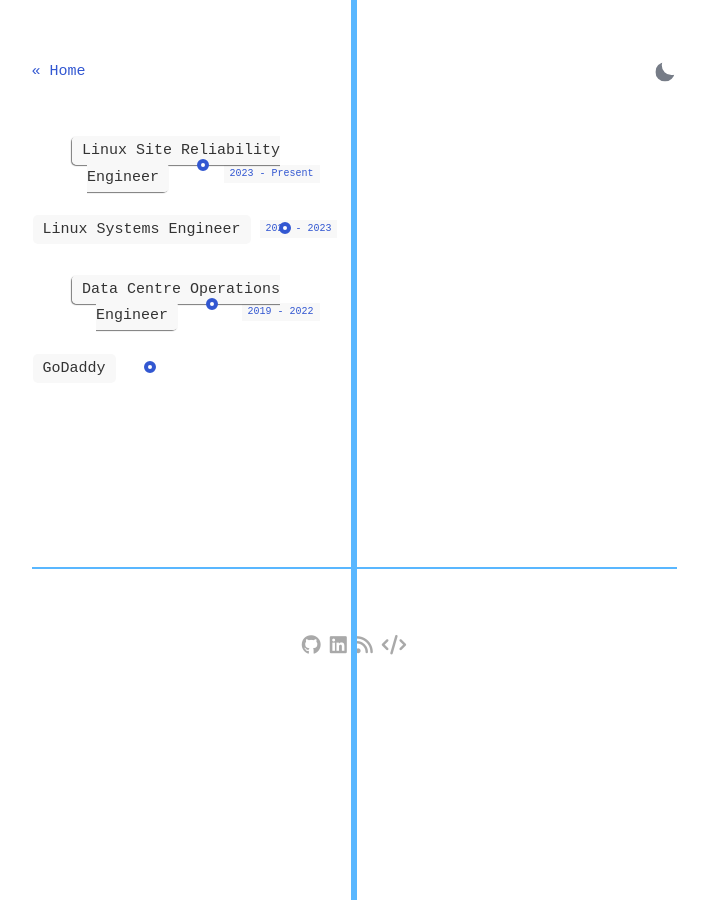
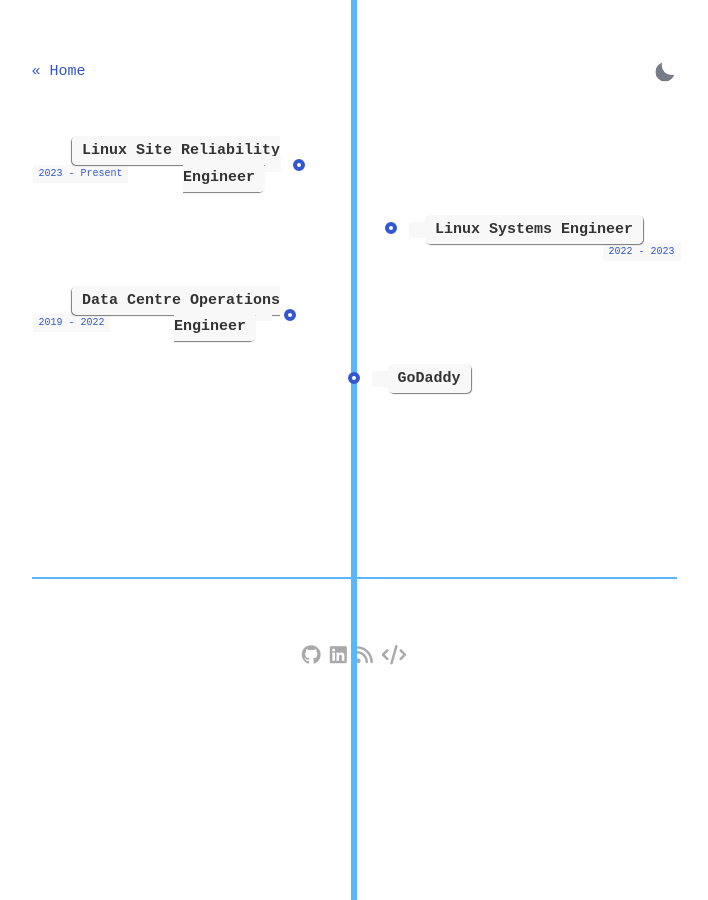
Before and after one commit to LiamAEdwards/liamaedwards.me, a Jekyll site: the page built from about.html, in a window 1280 px wide. Shown: the whole page, without its empty margins (286-994 px from the left). Built offline with Jekyll 4.4.1, drawn with Linux system fonts in a browser that asks for light colours.

Commit message:
Reverted back to old main.scss

```diff
--- a/_sass/_main.scss
+++ b/_sass/_main.scss
@@ -98,7 +98,7 @@
 }
 
 html[data-theme="dark"] {
-	--text-font: Source Code Pro;
+	--text-font: Play;
 	--source-code-font: Source Code Pro;
 	--very-light-text-color: #EEE;
 	--light-text-color: #c4bbf0;
@@ -106,7 +106,7 @@
 	--main-text-color: #EAEAEA;
 	--highlight-text-color: #6cb4a0;
 	--dark-text-color: rgb(36, 38, 42);
-	--link-color: rgb(88, 183, 85);
+	--link-color: rgb(255, 89, 125);
 	--code-bg-color: rgb(36, 38, 42);
 	background-color: rgb(19, 20, 24);
 
@@ -233,7 +233,7 @@
 }
 
 header a.active {
-	font-weight: lighter;
+	font-weight: bold;
 }
 
 header,
@@ -255,7 +255,7 @@
 	color: var(--main-text-color);
 	text-transform: uppercase;
 	font-size: 2rem;
-	font-weight: lighter;
+	font-weight: bold;
 	margin-bottom: 1.5rem;
 }
 
@@ -263,7 +263,7 @@
 h3,
 h4,
 h5 {
-	font-weight: lighter;
+	font-weight: bold;
 	margin-bottom: 1.5rem;
 	font-size: 2rem;
 }
@@ -294,7 +294,7 @@
 
 strong,
 b {
-	font-weight: lighter;
+	font-weight: bold;
 }
 
 .photos ul {
@@ -311,7 +311,7 @@
 }
 
 .posts > h3 {
-	font-weight: 200;
+	font-weight: 500;
 }
 
 .post ul {
@@ -337,7 +337,7 @@
 	white-space: nowrap;
 	overflow: hidden;
 	text-overflow: ellipsis;
-	font-weight: lighter;
+	font-weight: bold;
 }
 
 .posts li time,
@@ -524,7 +524,7 @@
       font-size: 17px;
       color: var(--main-text-color);
       margin-bottom: 3px;
-	  font-weight: lighter;
+	  font-weight: bold;
     }
 
     width: 50%;
@@ -602,6 +602,7 @@
       visibility: hidden;
     }
   }
+}
 
 
 .direction-l {
@@ -625,14 +626,32 @@
       height: 0;
       width: 0;
       margin-top: -8px;
+      border: solid transparent;
+      border-left-color: rgb(248,248,248);
+      border-width: 8px;
+      pointer-events: none;
+      @media(max-width: 860px) {
+        content: "";
+        position: absolute;
+        left: 50%;
+        top: -8px;
+        height: 0;
+        width: 0;
+        margin-left: -8px;
+        border: solid transparent;
+        border-bottom-color: rgb(255,255,255);
+        border-width: 8px;
+        pointer-events: none;
       }
     }
+  }
   .time-wrapper {
     float: left;
     @media(max-width: 860px) {
       float: none;
     }
   }
+}
 
 
 .direction-r {
@@ -656,6 +675,22 @@
       height: 0;
       width: 0;
       margin-top: -8px;
+      border: solid transparent;
+      border-right-color: rgb(248,248,248);
+      border-width: 8px;
+      pointer-events: none;
+      @media(max-width: 860px) {
+        content: "";
+        position: absolute;
+        left: 50%;
+        top: -8px;
+        height: 0;
+        width: 0;
+        margin-left: -8px;
+        border: solid transparent;
+        border-bottom-color: rgb(255,255,255);
+        border-width: 8px;
+        pointer-events: none;
       }
     }
     &:before {
@@ -683,7 +718,7 @@
     background: rgb(248,248,248);
     padding: 6px 10px;
     border-radius: 5px;
-    font-weight: 300;
+    font-weight: 600;
     text-align: left;
     @media(max-width: 860px) {
       background: rgb(255,255,255);
@@ -758,4 +793,3 @@
 
   }
 }
-}
```
